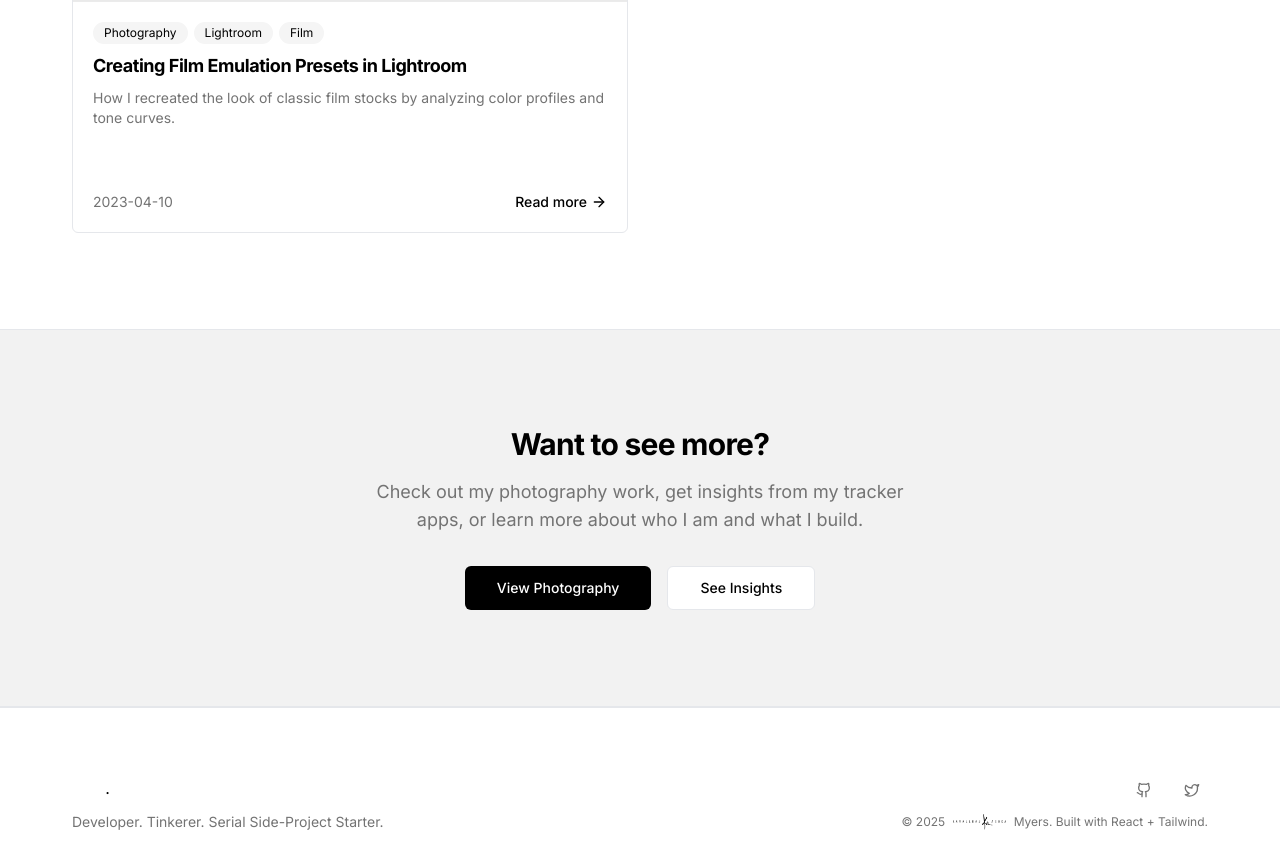
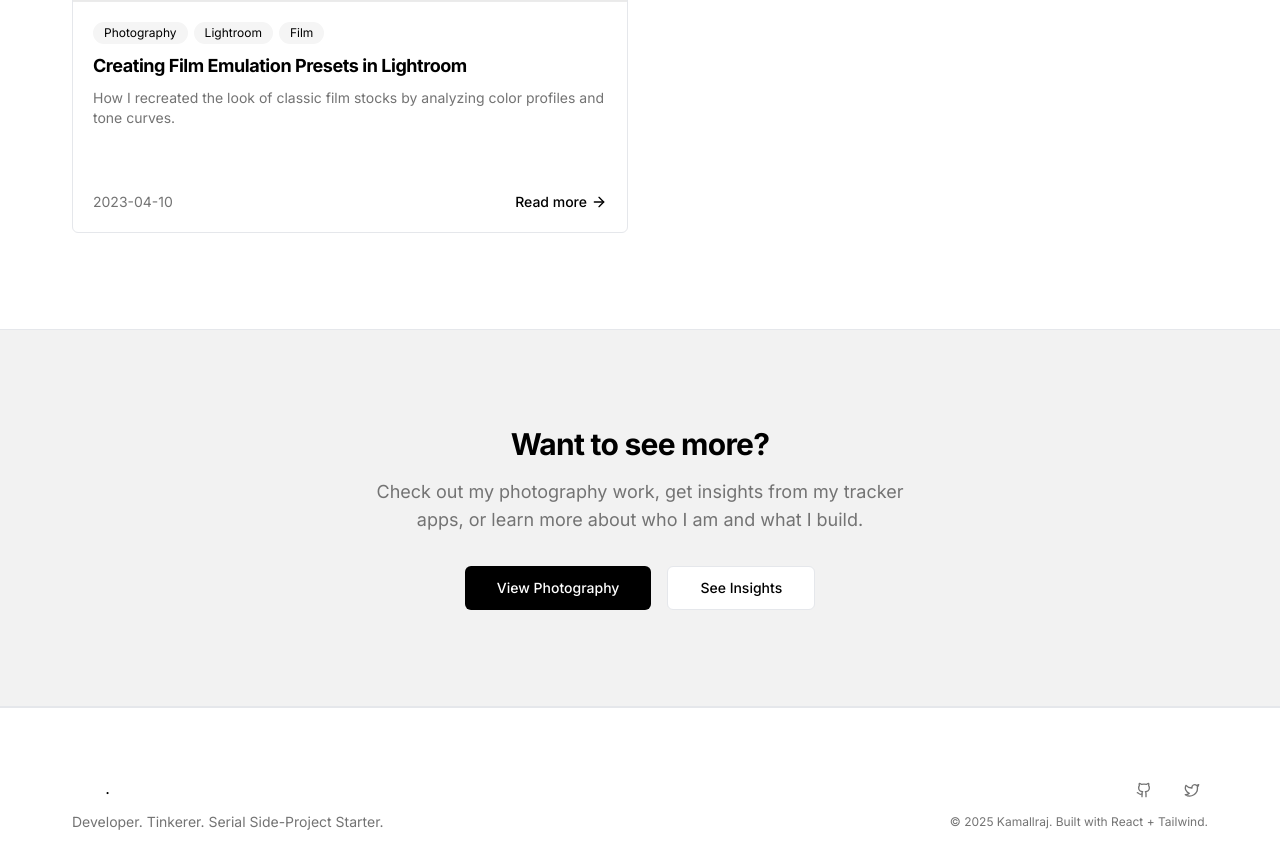
Before and after one commit to onthemove31/kamallrajasoka, a React (Vite) app: page / in a window 1280 px wide. Shown: the part 2197-3065 px from the top of the page. Built offline with nearby package versions, Linux system fonts and the light colour scheme; grey boxes are pictures that could not be loaded.

Commit message:
Updated Name

```diff
--- a/src/components/Footer.tsx
+++ b/src/components/Footer.tsx
@@ -1,4 +1,3 @@
-
 import { Github, Twitter } from "lucide-react";
 import { Link } from "react-router-dom";
 import { useTheme } from "@/hooks/use-theme";
@@ -49,13 +48,7 @@ export default function Footer() {
               </a>
             </div>
             <p className="text-xs text-muted-foreground">
-              © {currentYear} <img
-                src={theme === "dark"
-                  ? "/lovable-uploads/dd8e36c7-07fa-48af-9e62-31c340d327ed.png"
-                  : "/lovable-uploads/fd8c7fe3-0917-4595-a273-3afc1be09a1b.png"}
-                alt="Signature"
-                className="h-4 inline-block mx-1"
-              /> Myers. Built with React + Tailwind.
+              © 2025 Kamallraj. Built with React + Tailwind.
             </p>
           </div>
         </div>
```
